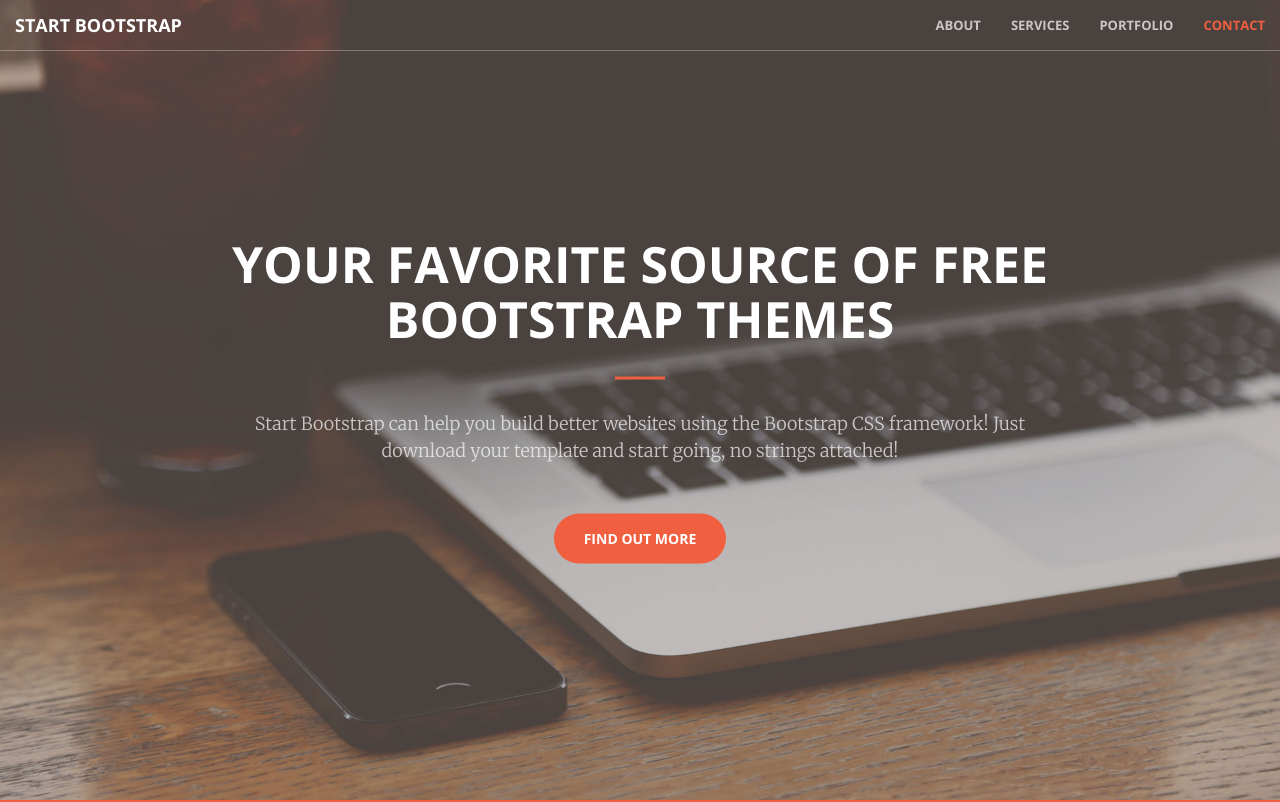
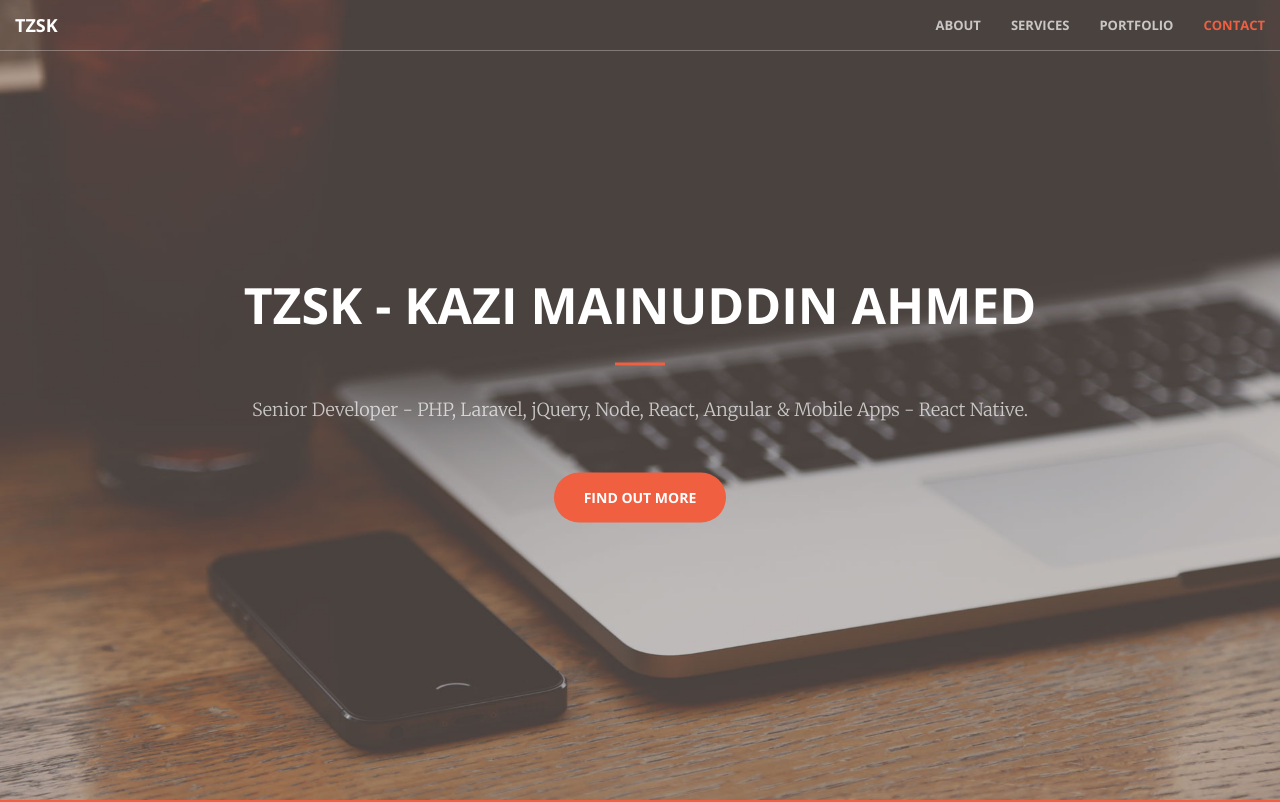
Before and after one commit to tzsk/tzsk.github.io, a website: page index.html in a window 1280 px wide. Shown: the top 802 px of the page. Drawn offline with nearby package versions, Linux system fonts and the light colour scheme.

Commit message:
First Commit
First Commit

```diff
--- a/index.html
+++ b/index.html
@@ -9,7 +9,7 @@
     <meta name="description" content="">
     <meta name="author" content="">
 
-    <title>Creative - Start Bootstrap Theme</title>
+    <title>Tzsk :: Kazi Mainuddin Ahmed - Portfolio</title>
 
     <!-- Bootstrap Core CSS -->
     <link href="vendor/bootstrap/css/bootstrap.min.css" rel="stylesheet">
@@ -43,7 +43,7 @@
                 <button type="button" class="navbar-toggle collapsed" data-toggle="collapse" data-target="#bs-example-navbar-collapse-1">
                     <span class="sr-only">Toggle navigation</span> Menu <i class="fa fa-bars"></i>
                 </button>
-                <a class="navbar-brand page-scroll" href="#page-top">Start Bootstrap</a>
+                <a class="navbar-brand page-scroll" href="#page-top">Tzsk</a>
             </div>
 
             <!-- Collect the nav links, forms, and other content for toggling -->
@@ -71,9 +71,9 @@
     <header>
         <div class="header-content">
             <div class="header-content-inner">
-                <h1 id="homeHeading">Your Favorite Source of Free Bootstrap Themes</h1>
+                <h1 id="homeHeading">TZSK - Kazi Mainuddin Ahmed</h1>
                 <hr>
-                <p>Start Bootstrap can help you build better websites using the Bootstrap CSS framework! Just download your template and start going, no strings attached!</p>
+                <p>Senior Developer - PHP, Laravel, jQuery, Node, React, Angular &amp; Mobile Apps - React Native.</p>
                 <a href="#about" class="btn btn-primary btn-xl page-scroll">Find Out More</a>
             </div>
         </div>
```
